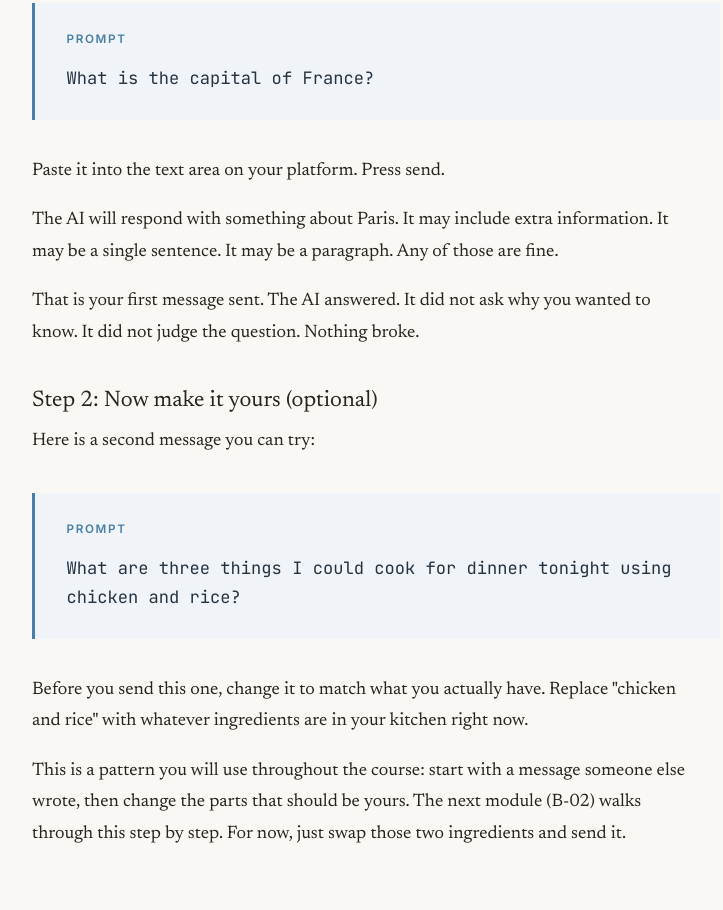
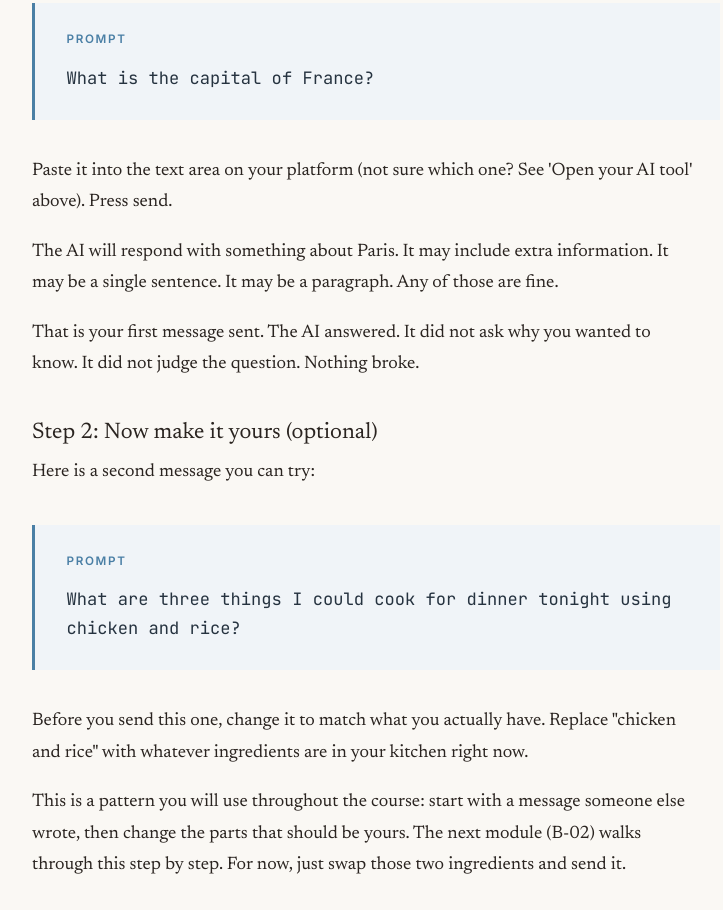
Before and after one commit to vuelo-labs/linguist, a website: page course/b/01/index.html in a window 1280 px wide. Shown: the part 1323-2233 px from the top of the page, without its empty margins (264-987 px from the left). Drawn offline with Linux system fonts and the light colour scheme.

Commit message:
Add platform picker reference to B-01 exercise instructions

```diff
--- a/course/b/01/index.html
+++ b/course/b/01/index.html
@@ -101,7 +101,7 @@
               <p>What is the capital of France?</p>
             </blockquote>
 
-            <p>Paste it into the text area on your platform. Press send.</p>
+            <p>Paste it into the text area on your platform (not sure which one? See 'Open your AI tool' above). Press send.</p>
 
             <p>The AI will respond with something about Paris. It may include extra information. It may be a single sentence. It may be a paragraph. Any of those are fine.</p>
 
@@ -130,7 +130,7 @@
               <p>I'm starting a new job at a marketing agency next month. What are three things I could do in my first week to make a good impression?</p>
             </blockquote>
 
-            <p>Paste it into the text area on your platform. Press send.</p>
+            <p>Paste it into the text area on your platform (not sure which one? See 'Open your AI tool' above). Press send.</p>
 
             <p>The AI will respond with a list of suggestions. It may be bullet points. It may be paragraphs. It may include context you did not ask for. Any of those are fine.</p>
 
```
